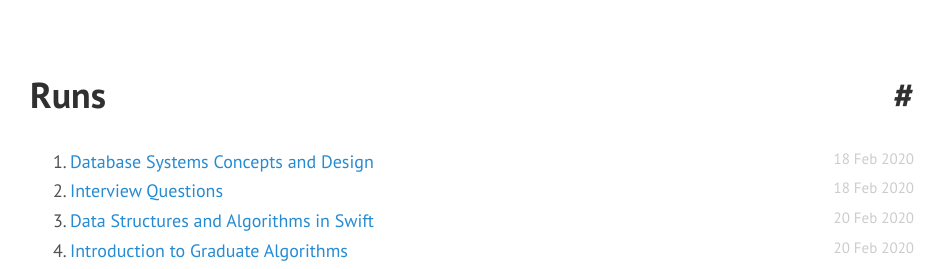
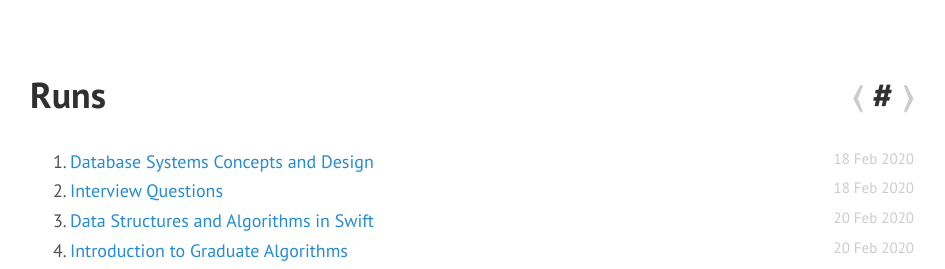
Before and after one commit to runthrough/runthrough.github.io, a Jekyll site: the page built from runs.md, in a window 1280 px wide. Shown: the top 269 px of the page, without its empty margins (168-1113 px from the left). Built offline with Jekyll 4.4.1, drawn with Linux system fonts in a browser that asks for light colours.

Commit message:
added page arrows on runs

```diff
--- a/_layouts/page.html
+++ b/_layouts/page.html
@@ -6,7 +6,9 @@ layout: default
 	<h1 class="page-title">
 		{{ page.title }}
 		<div class="post-no">
+			<span class="post-none">&#9001;</span>
 			<a href="/">#</a>
+			<span class="post-none">&#9002;</span>
 		</div>
 	</h1>
 	{{ content }}
```
